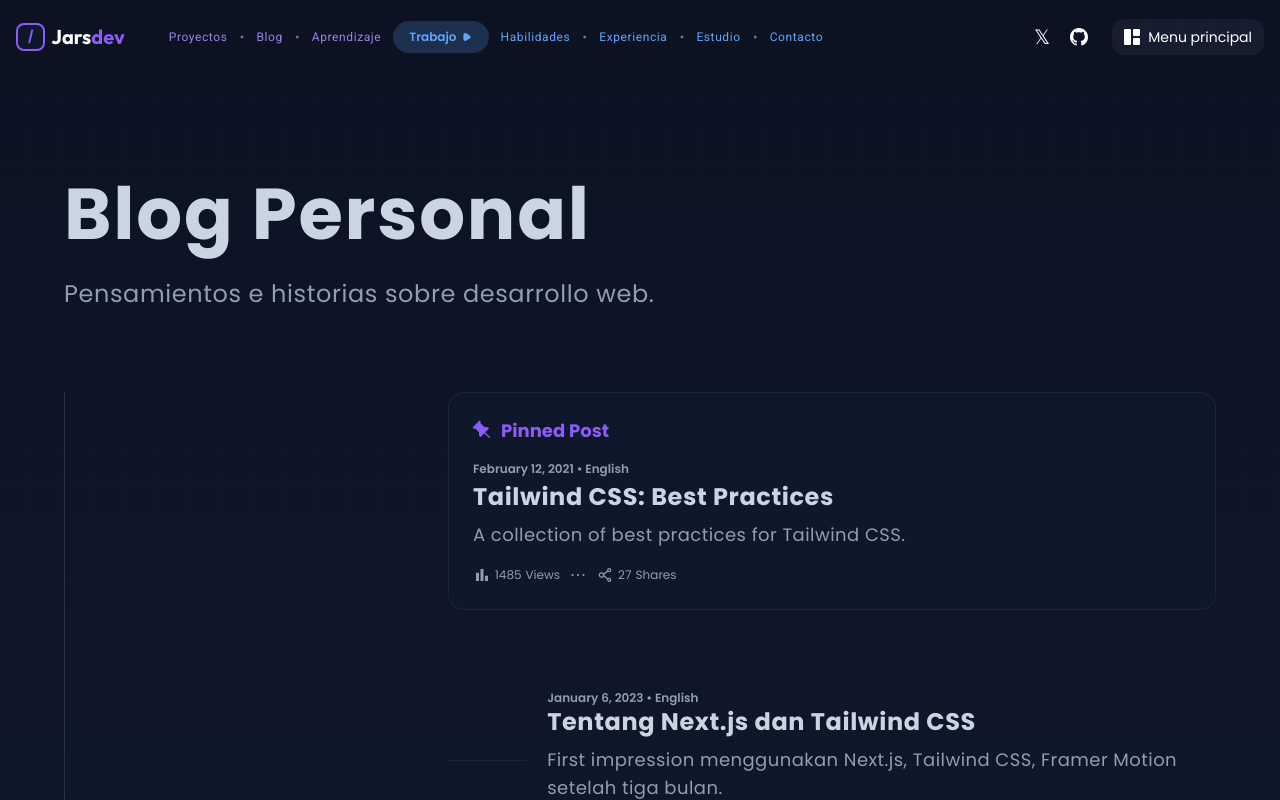
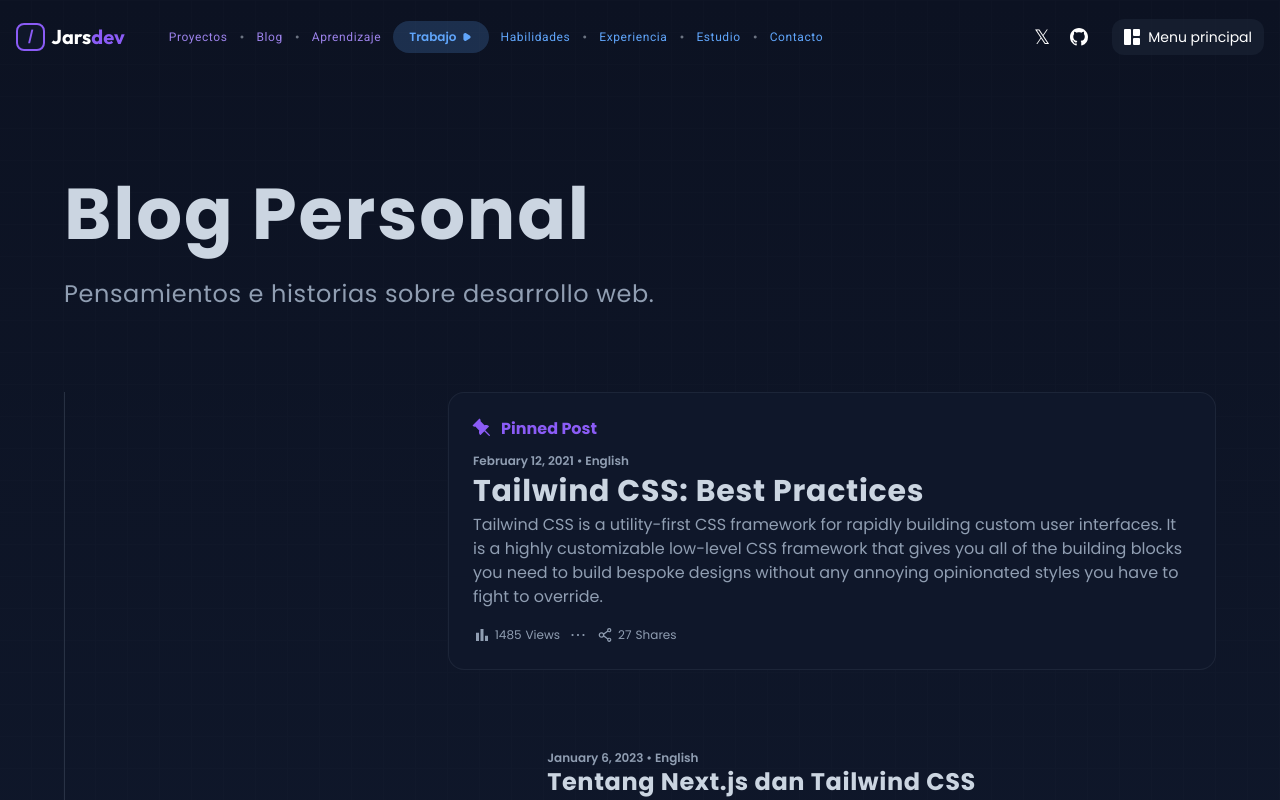
Before and after one commit to ImJars/Development-full-coding, a React (Vite) app: page /blog in a window 1280 px wide. Shown: the top 800 px of the page. Built offline with nearby package versions, Linux system fonts and the light colour scheme.

Commit message:
Update pinned-post

```diff
--- a/src/blog.jsx
+++ b/src/blog.jsx
@@ -91,7 +91,7 @@ function Blog() {
                   <PinedCard
                     date="February 12, 2021 • English"
                     title="Tailwind CSS: Best Practices"
-                    description="A collection of best practices for Tailwind CSS."
+                    description="Tailwind CSS is a utility-first CSS framework for rapidly building custom user interfaces.  It is a highly customizable low-level CSS framework that gives you all of the building blocks you need to build bespoke designs without any annoying opinionated styles you have to fight to override."
                   />
                   <Card
                     date={"January 6, 2023 • English"}
--- a/src/components/blog/pined-card.jsx
+++ b/src/components/blog/pined-card.jsx
@@ -13,13 +13,13 @@ function PinedCard({ date, title, description }) {
                     className='p-6 block'
                 >
                     <div
-                        className='flex space-x-2 items-center mb-4 text-text-purple'
+                        className='flex space-x-2 items-center mb-3 text-text-purple'
                     >
                         <BsPinFill
                             className='text-lg sm:text-xl transform -rotate-45'
                         />
                         <h1
-                            className='font-bold text-base sm:text-lg'
+                            className='font-bold text-base'
                         >
                             Pinned Post
                         </h1>
@@ -30,12 +30,12 @@ function PinedCard({ date, title, description }) {
                         { date }
                     </h1>
                     <h2
-                        className='block text-text-white-gray text-lg sm:text-2xl font-bold mb-2 sm:tracking-wide'
+                        className='block text-text-white-gray text-lg sm:text-3xl font-bold mb-1 sm:tracking-wide'
                     >
                         { title }
                     </h2>
                     <h3
-                        className='block text-text-general tracking-wide text-sm sm:text-lg'
+                        className='block text-text-general text-sm sm:text-base'
                     >
                         { description }
                     </h3>
```
